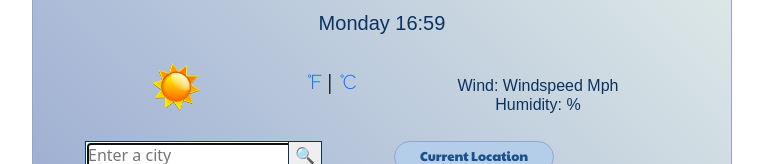
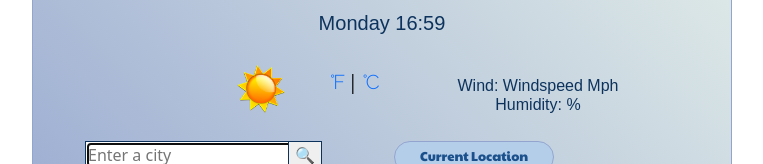
Before and after one commit to apipich/ALP-Project-4.26.21, a website built with Parcel: page index.html in a window 1280 px wide. Shown: the part 180-344 px from the top of the page, without its empty margins (258-1021 px from the left). Built offline with nearby package versions, Linux system fonts and the light colour scheme; no server answers.

Commit message:
updated CSS: further centered icon, H2, and C|F

```diff
--- a/index.html
+++ b/index.html
@@ -41,7 +41,9 @@
       <p>date here</p>
       <div class="row">
         <div class="col-4">
-          <img src="images/sun.png" width="50px" id="icon" />
+          <span class="mainIcon">
+            <img src="images/sun.png" width="50px" id="icon" />
+          </span>
         </div>
         <div class="col-4 d-flex">
           <h2></h2>
--- a/src/styles.css
+++ b/src/styles.css
@@ -47,7 +47,7 @@ h2 {
   line-height: 25px;
   position: relative;
   top: 1px;
-  right: -25px;
+  right: -45px;
 }
 
 a {
@@ -93,11 +93,17 @@ button:hover {
 .units {
   position: relative;
   top: -5px;
-  right: -25px;
+  right: -48px;
 }
 
 .divider {
   font-size: 20px;
+}
+
+.mainIcon {
+  position: relative;
+  top: 2px;
+  right: -85px;
 }
 
 .col {
```
